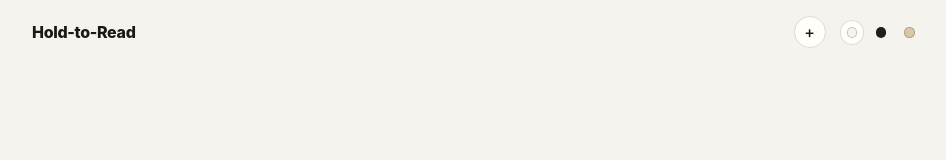
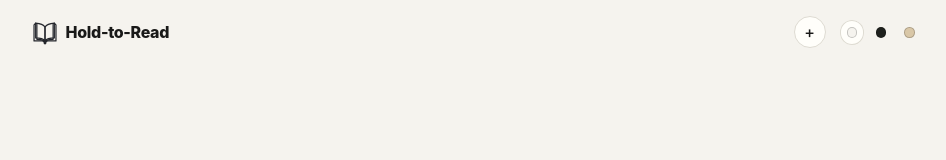
Before and after one commit to kusonnim/RSVP_Reader, a React (Vite) app: page / in a window 1280 px wide. Shown: the top 160 px of the page, without its empty margins (160-1106 px from the left). Built offline with nearby package versions, Linux system fonts and the light colour scheme.

Commit message:
Add open book app icon

```diff
--- a/index.html
+++ b/index.html
@@ -7,6 +7,7 @@
       name="description"
       content="Hold-to-Read, a focused browser-based RSVP reader."
     />
+    <link rel="icon" href="/icon.svg" type="image/svg+xml" />
     <title>Hold-to-Read</title>
   </head>
   <body>
--- a/src/app/App.css
+++ b/src/app/App.css
@@ -97,10 +97,22 @@
 }
 
 .wordmark {
+  display: inline-flex;
+  align-items: center;
+  gap: 0.45rem;
   color: var(--color-text);
   font-size: 1rem;
   font-weight: 800;
   letter-spacing: -0.02em;
+}
+
+.wordmark img {
+  width: 1.65rem;
+  height: 1.65rem;
+}
+
+.theme-dark .wordmark img {
+  filter: invert(1);
 }
 
 .reader-panel {
--- a/src/app/App.tsx
+++ b/src/app/App.tsx
@@ -147,7 +147,8 @@ function App() {
       <main className="app-shell">
         <header className="app-header">
           <span className="wordmark">
-            Hold-to-Read
+            <img src="/icon.svg" alt="" aria-hidden="true" />
+            <span>Hold-to-Read</span>
           </span>
           <div className="header-actions">
             <FileLoader onDocumentLoaded={handleDocumentLoaded} />
```
Also changed, not shown: public/icon.svg (added).
